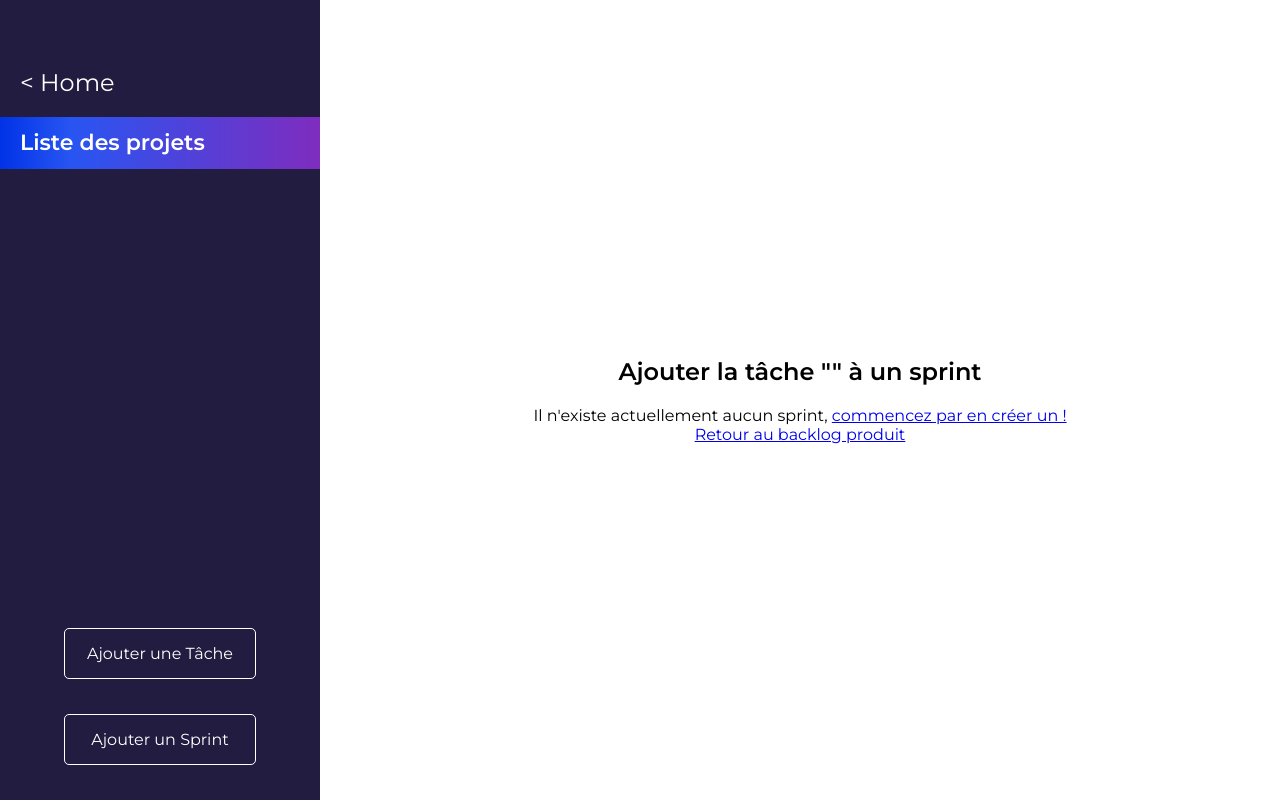
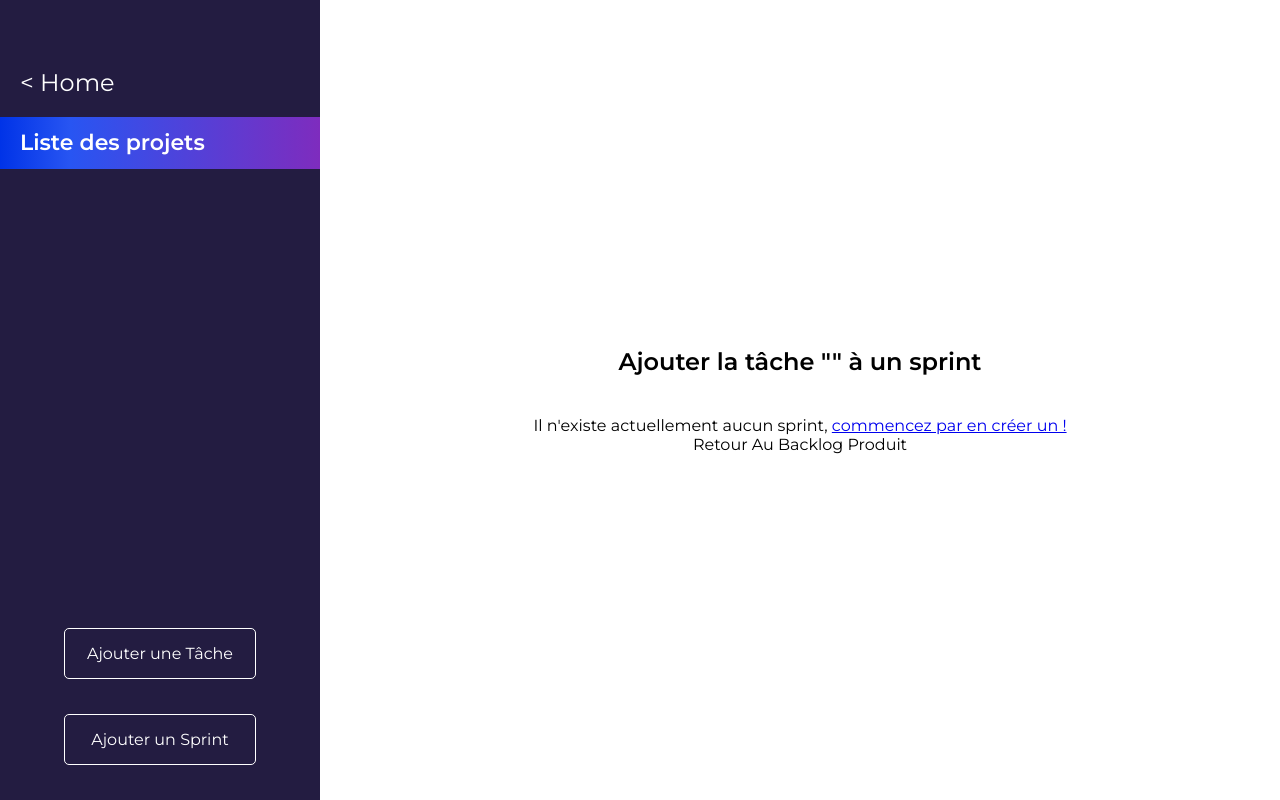
Before and after one commit to Ludoutt/GroupeC, a Symfony app: template templates/task/add-to-sprint.html.twig in a window 1280 px wide. Run offline with Twig, Linux system fonts and the light colour scheme; the template is opened without the code that fills it, so the values that code supplies are empty; some libraries are stand-ins or nearby versions.

Commit message:
Modif style form addtosprint

```diff
--- a/templates/task/add-to-sprint.html.twig
+++ b/templates/task/add-to-sprint.html.twig
@@ -36,23 +36,21 @@
                 {% if sprints is not empty %}
                     <form method="post" action="">
                         <label for="sprint">Sprint</label>
-                        <select name="sprint" id="sprint">
+                        <select class="select-form" name="sprint" id="sprint">
                             <option value="">Selectionner un sprint...</option>
                             {% for sprint in sprints %}
                                 <option {{ task.sprint is not empty and task.sprint.id == sprint.id ? 'selected' : '' }}
                                         value="{{ sprint.id }}">{{ sprint.title }}</option>
                             {% endfor %}
                         </select>
-                        <button type="submit">Choisir</button>
+                        <button class="btn" type="submit">Choisir</button>
                     </form>
                 {% else %}
-                    <div>
+                    <div style="margin-top: 20px;">
                         Il n'existe actuellement aucun sprint, <a href="{{ path('sprint_new', {'id' : project.id}) }}">commencez
                             par en créer un !</a>
                     </div>
                 {% endif %}
-                <div>
-                    <a href="{{ path('backlog', {'project': project.id}) }}">Retour au backlog produit</a>
-                </div>
+                <a class="back-form" href="{{ path('backlog', {'project': project.id}) }}">Retour au backlog produit</a>
             </section>
         {% endblock %}
```
